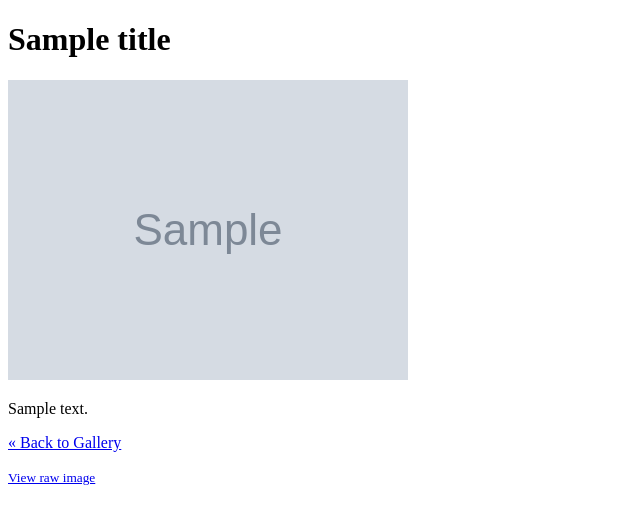
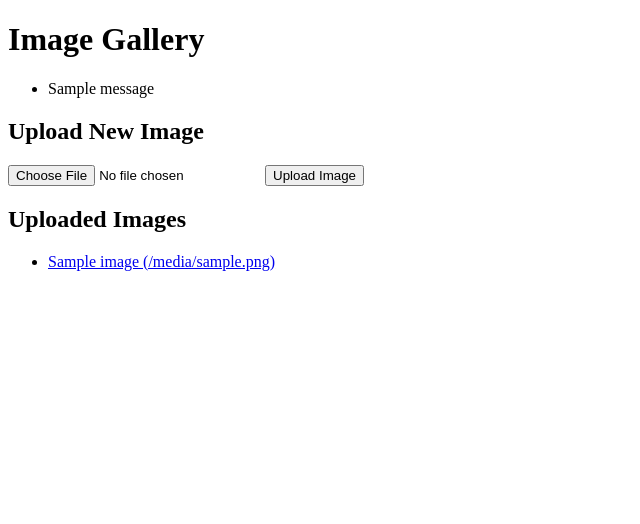
Before and after one commit to nihaanth/Project2---cloud-native-developenment, a Flask app: template templates/index.html in a window 1280 px wide. Shown: the top 524 px of the page, without its empty margins (0-640 px from the left). Run offline with Flask 3, Linux system fonts and the light colour scheme; the template is opened without the code that fills it: most values are stand-ins (such as "Sample title", 1, 10 or a date in 2020); grey boxes marked "Sample" are stand-in pictures; one stand-in notice (Sample message) is shown; some libraries are stand-ins or nearby versions.

Commit message:
Update index.html

```diff
--- a/templates/index.html
+++ b/templates/index.html
@@ -1,20 +1,41 @@
-
 <!DOCTYPE html>
 <html lang="en">
 <head>
     <meta charset="UTF-8">
     <meta name="viewport" content="width=device-width, initial-scale=1.0">
-    <title>{{ title }}</title>
+    <title>Image Gallery</title>
     </head>
 <body>
-    <div> <h1>{{ title }}</h1>
+    <div> <h1>Image Gallery</h1>
 
-        <img src="{{ image_url }}" alt="{{ title }}">
+        {% with messages = get_flashed_messages(with_categories=true) %}
+            {% if messages %}
+                <ul> {% for category, message in messages %}
+                    <li>{{ message }}</li>
+                {% endfor %}
+                </ul>
+            {% endif %}
+        {% endwith %}
 
-        <p>{{ description }}</p>
+        <div> <h2>Upload New Image</h2>
+            <form action="{{ url_for('upload_file') }}" method="post" enctype="multipart/form-data">
+                <input type="file" name="file" accept=".png,.jpg,.jpeg,.gif" required>
+                <input type="submit" value="Upload Image">
+            </form>
+        </div>
 
-        <a href="{{ url_for('index') }}">&laquo; Back to Gallery</a>
-         <p><small><a href="{{ url_for('get_image_file', filename=filename) }}" target="_blank">View raw image</a></small></p>
+        <h2>Uploaded Images</h2>
+        {% if image_data %}
+            <ul> {% for image in image_data %}
+                <li> <a href="{{ url_for('view_image_details', filename=image.filename) }}">
+                        {{ image.title | default('View Image', true) }} ({{ image.filename }})
+                    </a>
+                </li>
+                {% endfor %}
+            </ul>
+        {% else %}
+            <p>No images have been uploaded yet.</p>
+        {% endif %}
     </div>
 </body>
 </html>
```
